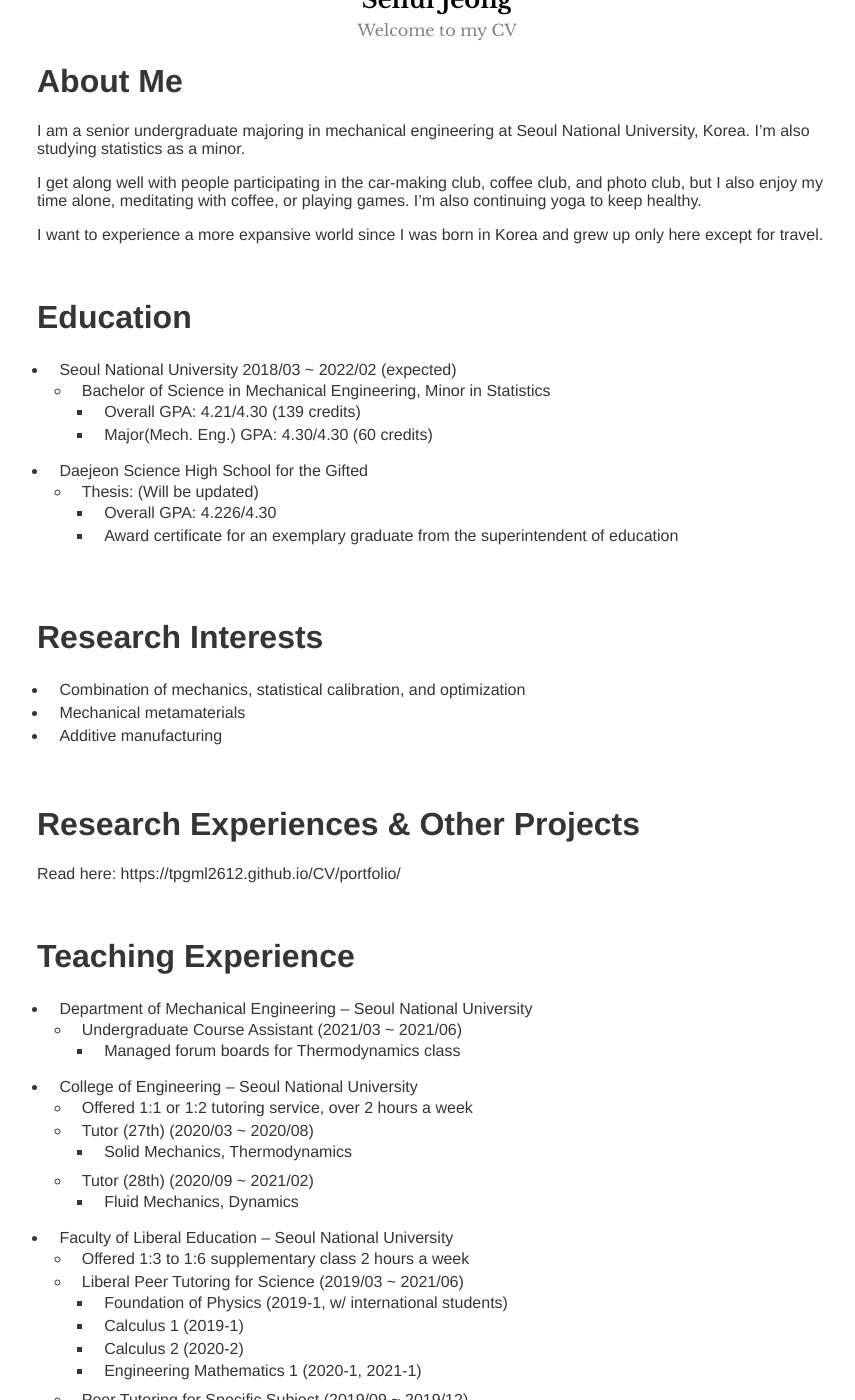
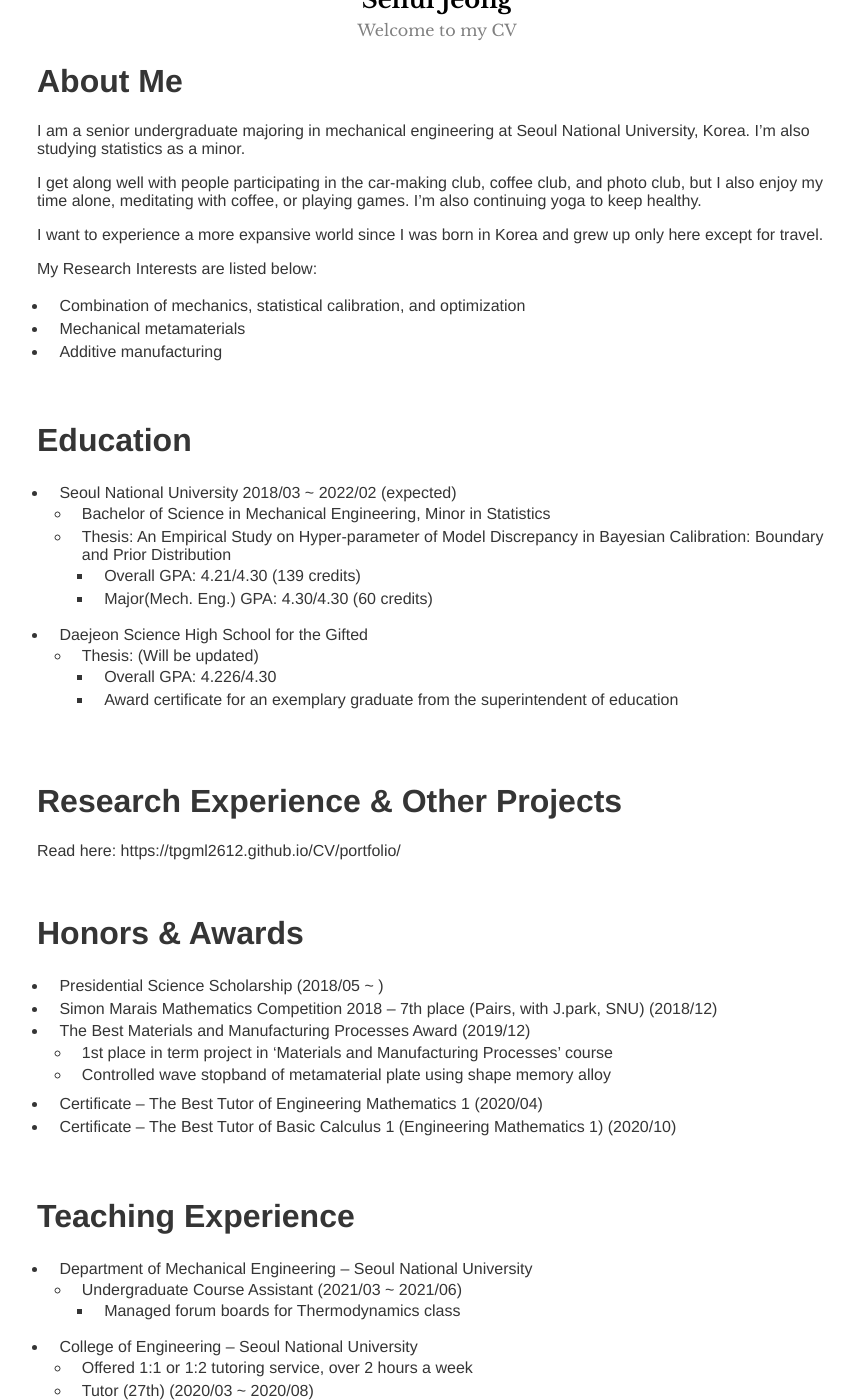
Before and after one commit to tpgml2612/CV, a Jekyll site: the page built from index.md, in a window 1280 px wide and 1400 px high, scrolled down 235 px. Shown: the whole window, without its empty margins (203-1058 px from the left). Built offline with Jekyll 4.4.1, drawn with Linux system fonts in a browser that asks for light colours; our own code applies the rules of GitHub Pages for plain Markdown files; some of the changed text lies outside the part shown.

Commit message:
Update index.md

```diff
--- a/index.md
+++ b/index.md
@@ -10,11 +10,17 @@
 
 I want to experience a more expansive world since I was born in Korea and grew up only here except for travel.
 
+My Research Interests are listed below:
+* Combination of mechanics, statistical calibration, and optimization
+* Mechanical metamaterials
+* Additive manufacturing
+
 <br/>
 
 # Education
 * Seoul National University 2018/03 ~ 2022/02 (expected)
   * Bachelor of Science in Mechanical Engineering, Minor in Statistics
+  * Thesis: An Empirical Study on Hyper-parameter of Model Discrepancy in Bayesian Calibration: Boundary and Prior Distribution
     * Overall GPA: 4.21/4.30 (139 credits)
     * Major(Mech. Eng.) GPA: 4.30/4.30 (60 credits)
 * Daejeon Science High School for the Gifted
@@ -24,15 +30,19 @@
 
 <br/>
 
-# Research Interests
-* Combination of mechanics, statistical calibration, and optimization
-* Mechanical metamaterials
-* Additive manufacturing
+# Research Experience & Other Projects
+Read here: https://tpgml2612.github.io/CV/portfolio/
 
 <br/>
 
-# Research Experiences & Other Projects
-Read here: https://tpgml2612.github.io/CV/portfolio/
+# Honors & Awards
+* Presidential Science Scholarship (2018/05 ~ )
+* Simon Marais Mathematics Competition 2018 – 7th place (Pairs, with J.park, SNU) (2018/12)
+* The Best Materials and Manufacturing Processes Award (2019/12)
+  * 1st place in term project in ‘Materials and Manufacturing Processes’ course
+  * Controlled wave stopband of metamaterial plate using shape memory alloy
+* Certificate – The Best Tutor of Engineering Mathematics 1 (2020/04)
+* Certificate – The Best Tutor of Basic Calculus 1 (Engineering Mathematics 1) (2020/10)
 
 <br/>
 
@@ -55,3 +65,17 @@
     * Engineering Mathematics 1 (2020-1, 2021-1)
   * Peer Tutoring for Specific Subject (2019/09 ~ 2019/12)
     * Engineering Mathematics 1 (2019-2)
+
+<br/>
+
+# Leadership Experience
+* Freshman Class Vice President (2018/03 ~ 2018/08)
+* Vice President of Car-making Club 'Run To You' (2019/09 ~ 2020/02)
+
+<br/>
+
+# Outreach
+* Hanwoori Community Child Center (2018/07 ~ 2018/12)
+  * Tutored and took care of children (age 6 to 14) in need of care
+* Pucheon Braille Library & Siloam Center for the Blind (Over 100 hours)
+  * Transcribed paper books into e-books for production of Braille books
```
